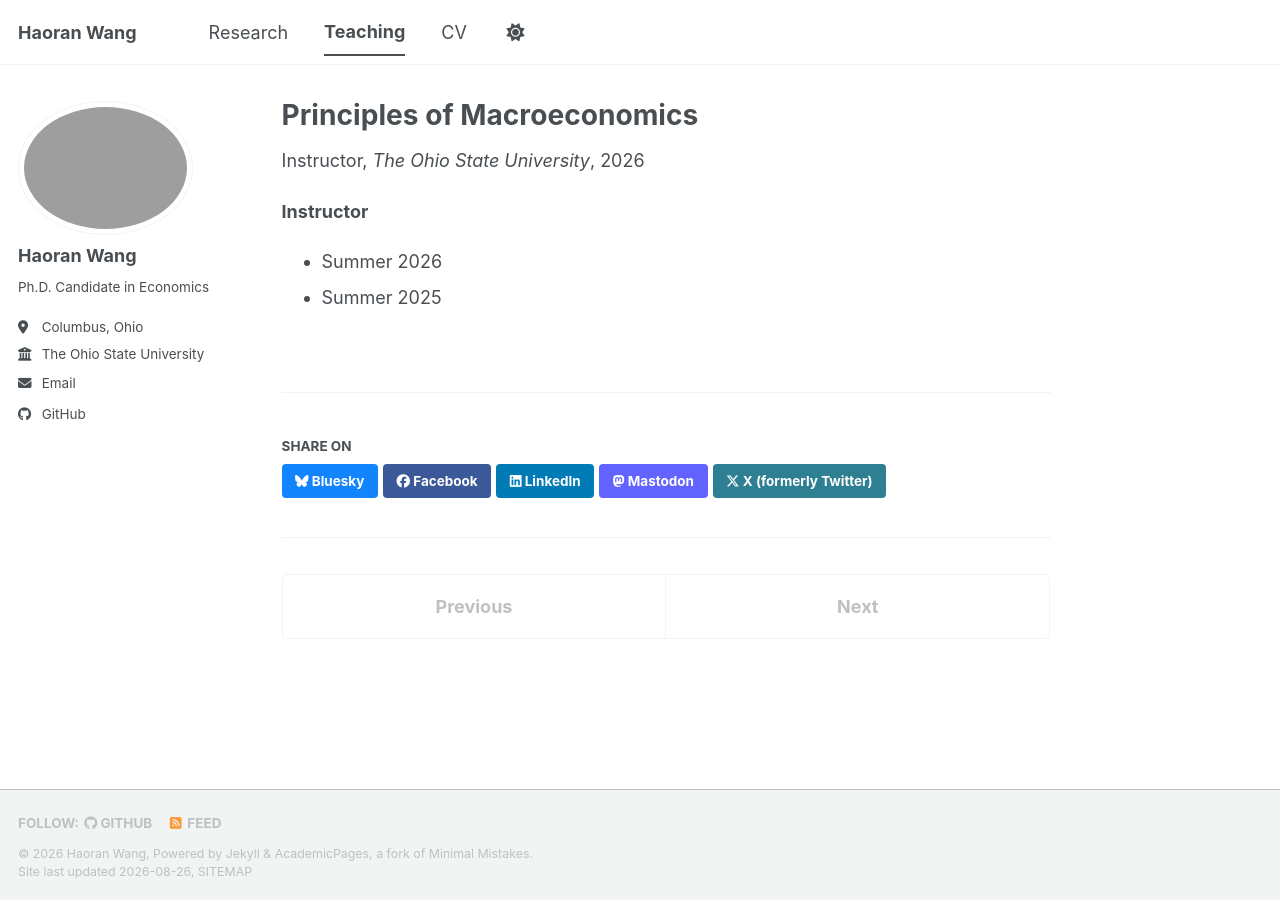
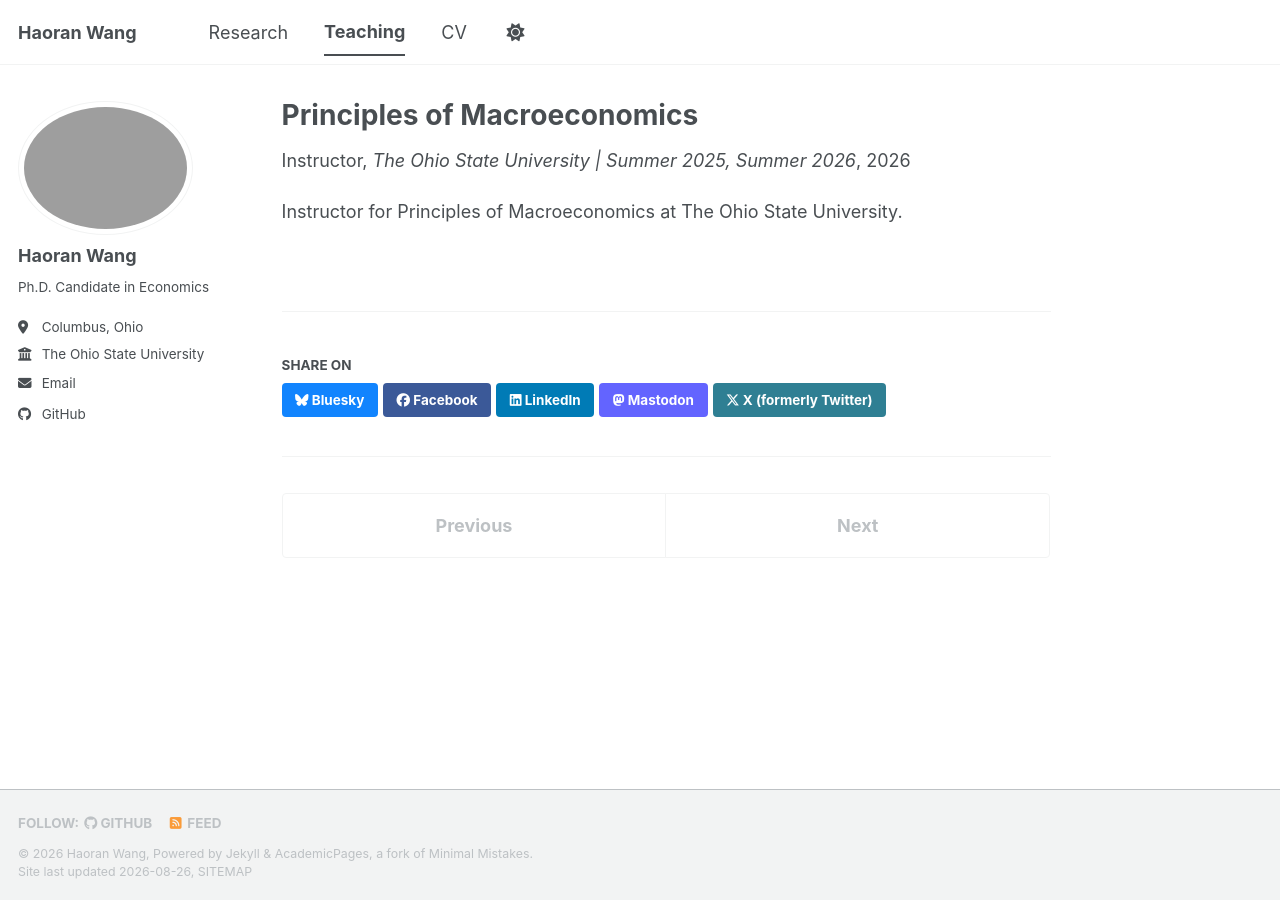
Before and after one commit to hwang853/hwang853.github.io, a Jekyll site: the page built from _teaching/2014-spring-teaching-1.md, in a window 1280 px wide. Built offline with Jekyll 4.4.1, drawn with Linux system fonts in a browser that asks for light colours; a style sheet for code colours, icons or effects is not loaded.

Commit message:
Update 2014-spring-teaching-1.md

```diff
--- a/_teaching/2014-spring-teaching-1.md
+++ b/_teaching/2014-spring-teaching-1.md
@@ -3,12 +3,9 @@ title: "Principles of Macroeconomics"
 collection: teaching
 type: "Instructor"
 permalink: /teaching/principles-of-macroeconomics
-venue: "The Ohio State University"
+venue: "The Ohio State University | Summer 2025, Summer 2026"
 date: 2026-06-01
 location: "Columbus, Ohio"
 ---
 
-**Instructor**
-
-- Summer 2026
-- Summer 2025
+Instructor for Principles of Macroeconomics at The Ohio State University.
```
